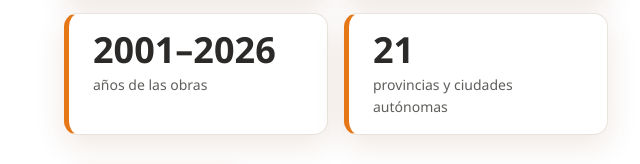
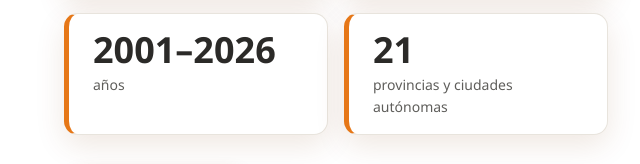
Before and after one commit to dinamicoplus/mixan-landing, an Astro site: page / in a window 1280 px wide. Shown: the part 2909-3073 px from the top of the page, 0-640 px from the left. Built offline with nearby package versions, Linux system fonts and the light colour scheme; Astro itself is replaced by a stand-in of ours.

Commit message:
Change label from 'años de las obras' to 'años'

```diff
--- a/src/components/CifrasObras.astro
+++ b/src/components/CifrasObras.astro
@@ -10,7 +10,7 @@ const c = cifrasObras();
 const cifras = [
   { valor: formatoNumero(c.numObras), texto: 'obras' },
   { valor: formatoNumero(c.metrosTotales), texto: 'metros lineales ejecutados' },
-  { valor: c.anioMin === c.anioMax ? `${c.anioMin}` : `${c.anioMin}–${c.anioMax}`, texto: 'años de las obras' },
+  { valor: c.anioMin === c.anioMax ? `${c.anioMin}` : `${c.anioMin}–${c.anioMax}`, texto: 'años' },
   { valor: formatoNumero(c.numProvincias), texto: 'provincias y ciudades autónomas' },
 ];
 ---
```
